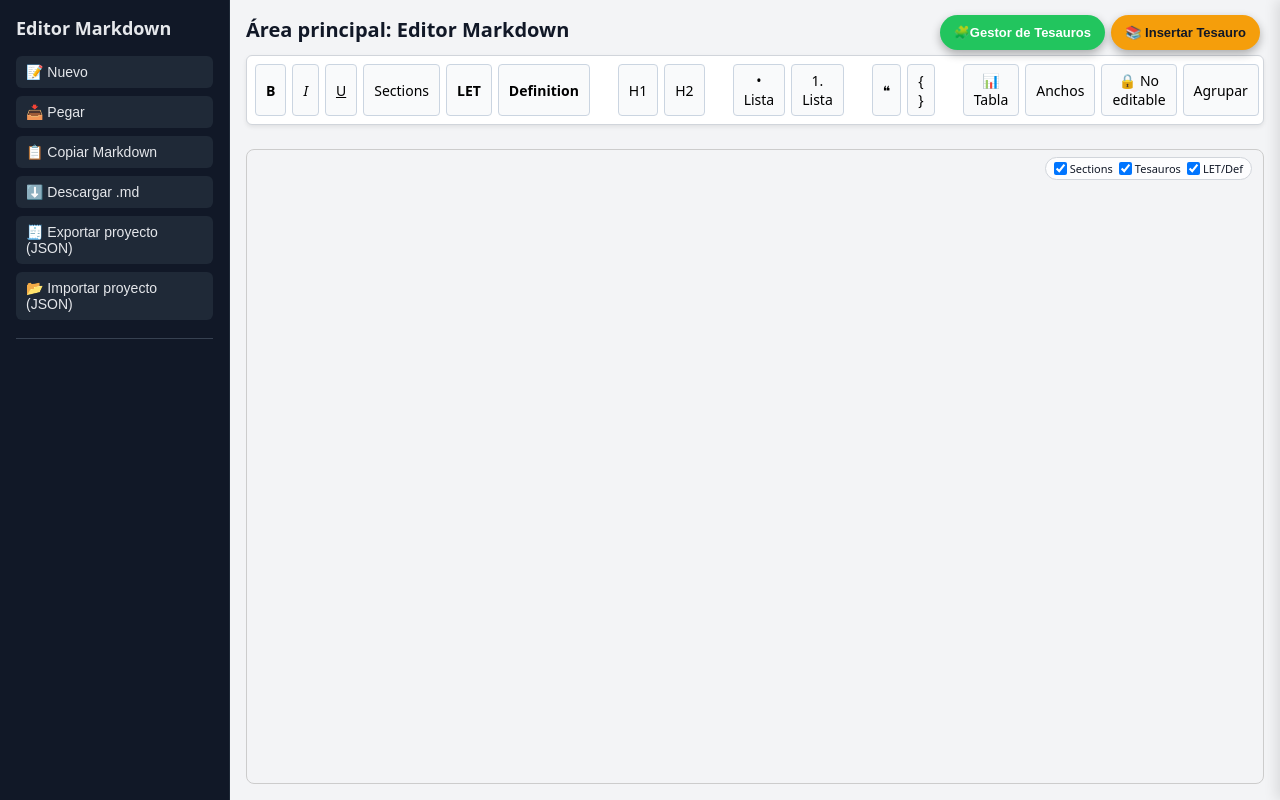
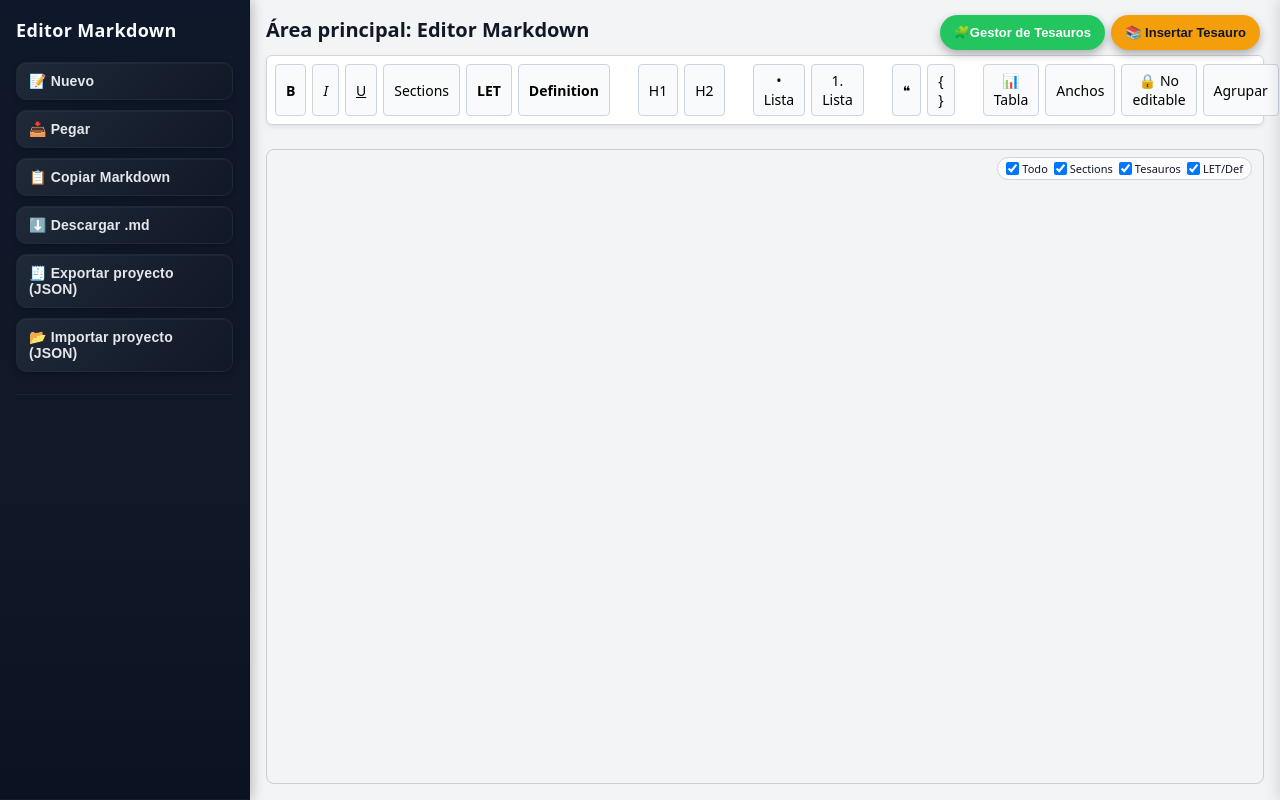
Before and after one commit to javierogamm/Gcode, a plain HTML site: page index.html in a window 1280 px wide. Drawn offline with Linux system fonts and the light colour scheme.

Commit message:
Add all highlight toggle and refresh sidebar buttons

```diff
--- a/css/css.css
+++ b/css/css.css
@@ -19,42 +19,60 @@ body {
 
 /* Panel izquierdo */
 #leftPanel {
-  width: 230px;
-  background: #111827;
+  width: 250px;
+  background: linear-gradient(180deg, #0f172a 0%, #111827 60%, #0b1221 100%);
   color: #e5e7eb;
-  padding: 16px;
+  padding: 18px 16px;
   display: flex;
   flex-direction: column;
-  gap: 8px;
-  border-right: 1px solid #1f2937;
+  gap: 10px;
+  border-right: 1px solid #0b1221;
+  box-shadow: inset 0 -1px 0 rgba(255, 255, 255, 0.04), 2px 0 12px rgba(0, 0, 0, 0.25);
 }
 
 #leftPanel h2 {
-  margin: 0 0 8px 0;
+  margin: 0 0 10px 0;
   font-size: 18px;
+  letter-spacing: 0.02em;
+  color: #f9fafb;
 }
 
 #leftPanel .btn {
-  padding: 8px 10px;
-  border-radius: 6px;
-  border: none;
-  background: #1f2937;
+  padding: 10px 12px;
+  border-radius: 10px;
+  border: 1px solid #1f2937;
+  background: linear-gradient(135deg, #1f2937 0%, #111827 100%);
   color: #e5e7eb;
   cursor: pointer;
   text-align: left;
   font-size: 14px;
-  transition: background 0.15s ease, transform 0.05s ease;
+  font-weight: 600;
+  letter-spacing: 0.01em;
+  display: flex;
+  align-items: center;
+  gap: 10px;
+  width: 100%;
+  box-shadow: 0 2px 6px rgba(0, 0, 0, 0.25), inset 0 1px 0 rgba(255, 255, 255, 0.04);
+  transition: transform 0.08s ease, box-shadow 0.18s ease, border-color 0.18s ease, background 0.18s ease;
 }
 
 #leftPanel .btn:hover {
-  background: #374151;
-  transform: translateY(-1px);
+  background: linear-gradient(135deg, #111827 0%, #1f2937 100%);
+  border-color: #4b5563;
+  box-shadow: 0 6px 12px rgba(0, 0, 0, 0.35), inset 0 1px 0 rgba(255, 255, 255, 0.06);
+  transform: translateY(-2px);
+}
+
+#leftPanel .btn:active {
+  transform: translateY(0);
+  box-shadow: 0 2px 5px rgba(0, 0, 0, 0.3), inset 0 1px 0 rgba(255, 255, 255, 0.04);
 }
 
 #leftPanel hr {
   border: none;
-  border-top: 1px solid #374151;
-  margin: 10px 0;
+  border-top: 1px solid #1f2937;
+  margin: 12px 0;
+  opacity: 0.8;
 }
 
 /* Zona central */
--- a/js/editormarkdown.js
+++ b/js/editormarkdown.js
@@ -561,6 +561,10 @@ if (markdownText.parentElement) {
 
         tbox.innerHTML = `
             <label style="display:flex;align-items:center;gap:3px;cursor:pointer;">
+                <input id="toggleAllHighlight" type="checkbox" checked style="margin:0;" />
+                <span>Todo</span>
+            </label>
+            <label style="display:flex;align-items:center;gap:3px;cursor:pointer;">
                 <input id="toggleSections" type="checkbox" checked style="margin:0;" />
                 <span>Sections</span>
             </label>
@@ -576,28 +580,57 @@ if (markdownText.parentElement) {
 
         parent.appendChild(tbox);
 
+        const chkAll = tbox.querySelector("#toggleAllHighlight");
         const chkSec = tbox.querySelector("#toggleSections");
         const chkTes = tbox.querySelector("#toggleTesauros");
         const chkLet = tbox.querySelector("#toggleLet");
 
+        const refreshAllState = () => {
+            if (!chkAll) return;
+            const allOn = highlightSections && highlightTesauros && highlightLet;
+            const anyOn = highlightSections || highlightTesauros || highlightLet;
+            chkAll.checked = allOn;
+            chkAll.indeterminate = !allOn && anyOn;
+        };
+
+        if (chkAll) {
+            chkAll.addEventListener("change", () => {
+                const enabled = chkAll.checked;
+                highlightSections = enabled;
+                highlightTesauros = enabled;
+                highlightLet = enabled;
+
+                if (chkSec) chkSec.checked = enabled;
+                if (chkTes) chkTes.checked = enabled;
+                if (chkLet) chkLet.checked = enabled;
+
+                chkAll.indeterminate = false;
+                updateHighlight();
+            });
+        }
         if (chkSec) {
             chkSec.addEventListener("change", () => {
                 highlightSections = chkSec.checked;
+                refreshAllState();
                 updateHighlight();
             });
         }
         if (chkTes) {
             chkTes.addEventListener("change", () => {
                 highlightTesauros = chkTes.checked;
+                refreshAllState();
                 updateHighlight();
             });
         }
         if (chkLet) {
             chkLet.addEventListener("change", () => {
                 highlightLet = chkLet.checked;
+                refreshAllState();
                 updateHighlight();
             });
         }
+
+        refreshAllState();
     }
 }
 
```
